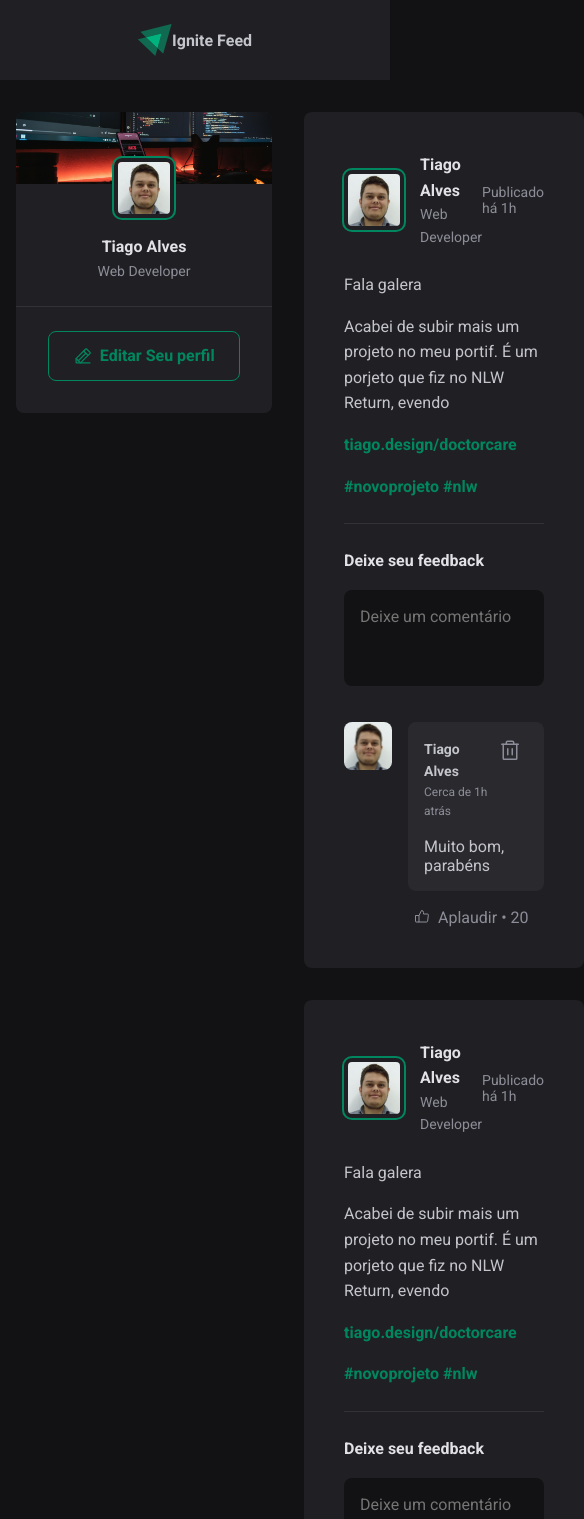
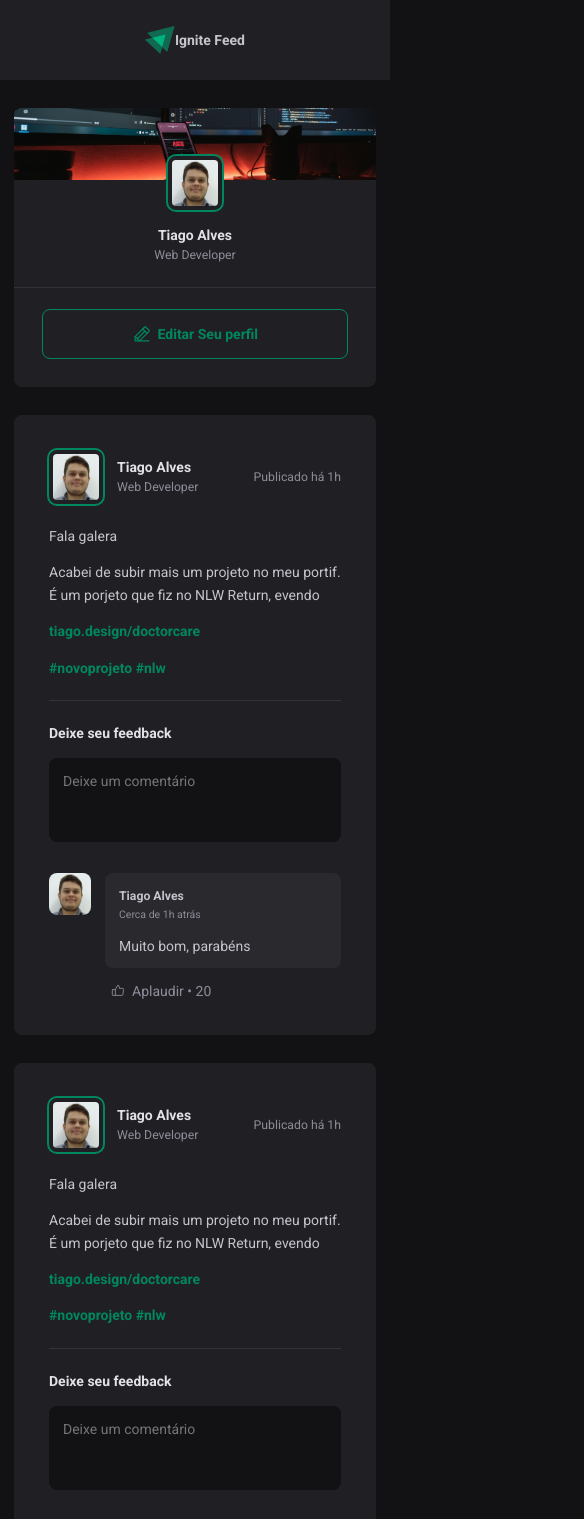
Before and after one commit to Viana-AlvesTiago/profile-feed-react, a React (Vite) app: page / in a window 390 px wide. Shown: the top 1519 px of the page, 584 px wide, since content can reach past the window. Built offline with nearby package versions, Linux system fonts and the light colour scheme.

Commit message:
Created the Avatar component

```diff
--- a/src/App.module.css
+++ b/src/App.module.css
@@ -8,3 +8,14 @@
     gap: 2rem;
     align-items: flex-start;
 }
+
+@media (max-width: 768px){
+
+    html {
+        font-size: 87.5%;
+    }
+
+    .wrapper {
+        grid-template-columns: 1fr;
+    }
+}
--- /dev/null
+++ b/src/components/Avatar.jsx
@@ -0,0 +1,10 @@
+/* eslint-disable react/prop-types */
+import styles from './Avatar.module.css';
+import defaultProfilePic from '../assets/tiago.jpeg'
+
+export function Avatar({hasBorder = true, src = defaultProfilePic}){
+    return(
+        // eslint-disable-next-line react/prop-types
+        <img className={ hasBorder ? styles.avatarWithBorder : styles.avatar} src={src}  />
+    );
+}
--- /dev/null
+++ b/src/components/Avatar.module.css
@@ -0,0 +1,14 @@
+.avatar {
+    width: calc 3rem;
+    height: calc 3rem;
+    border-radius: 8px;
+
+}
+
+.avatarWithBorder {
+    width: calc(3rem + 12px);
+    height: calc(3rem + 12px);
+    border-radius: 8px;
+    border: 4px solid var(--gray-800);
+    outline: 2px solid var(--green-500);
+}
--- a/src/components/Comment.jsx
+++ b/src/components/Comment.jsx
@@ -1,11 +1,12 @@
 import styles from './Comment.module.css'
-import avatar from '../assets/tiago.jpeg'
+import profilepic from '../assets/tiago.jpeg'
 import { ThumbsUp, Trash } from 'phosphor-react'
+import { Avatar } from './Avatar'
 
 export function Comment(){
     return(
         <div className={styles.comment}>
-            <img src={avatar} alt='Avatar' />
+            <Avatar hasBorder={false} src={profilepic} />
 
             <div className={styles.commentBox}>
                 <div className={styles.commentContent}>
--- a/src/components/Comment.module.css
+++ b/src/components/Comment.module.css
@@ -49,10 +49,17 @@
     cursor: pointer;
     line-height: 0;
     border-radius: 4px;
+    display: none;
 }
 
 .commentContent header button:hover{
     color: var(--red-500);
+}
+
+.commentContent:hover{
+    header button {
+        display: block;
+    }
 }
 
 .commentContent p {
@@ -72,6 +79,7 @@
     display: flex;
     align-items: center;
     border-radius: 2px;
+
 }
 
 .commentBox footer button:hover{
--- a/src/components/Post.jsx
+++ b/src/components/Post.jsx
@@ -1,13 +1,13 @@
 import styles from './Post.module.css'
-import avatar from '../assets/tiago.jpeg'
 import { Comment } from './Comment'
+import { Avatar } from './Avatar'
 
 export function Post(){
     return(
         <article className={styles.post}>
             <header>
                 <div className={styles.author}>
-                    <img className={styles.avatar} src={avatar} alt='Avatar' />
+                    <Avatar  />
                     <div className={styles.authorInfo}>
                         <strong>Tiago Alves</strong>
                         <span>Web Developer</span>
--- a/src/components/Post.module.css
+++ b/src/components/Post.module.css
@@ -21,13 +21,6 @@
     margin-top: 2rem;
 }
 
-.avatar{
-    width: calc(3rem + 12px);
-    height: calc(3rem + 12px);
-    border-radius: 8px;
-    border: 4px solid var(--gray-800);
-    outline: 2px solid var(--green-500);
-}
 
 .author{
     display: flex;
--- a/src/components/Sidebar.jsx
+++ b/src/components/Sidebar.jsx
@@ -3,6 +3,7 @@ import {PencilLine} from 'phosphor-react'
 import styles from './Sidebar.module.css'
 import capa from '../assets/capa.jpg'
 import profilepic from '../assets/tiago.jpeg'
+import { Avatar } from './Avatar';
 
 export function Sidebar(){
     return(
@@ -11,7 +12,8 @@ export function Sidebar(){
 
             <div className={styles.profile}>
 
-                <img className={styles.avatar} src={profilepic} alt='Profile picture' />
+                <Avatar src={profilepic} />
+
 
                 <strong>Tiago Alves</strong>
                 <span>Web Developer</span>
--- a/src/components/Sidebar.module.css
+++ b/src/components/Sidebar.module.css
@@ -30,13 +30,7 @@
 
 }
 
-.avatar {
-    width: calc(3rem + 12px);
-    height: calc(3rem + 12px);
-    border-radius: 8px;
-    border: 4px solid var(--gray-800);
-    outline: 2px solid var(--green-500);
-}
+
 
 .sidebar footer {
     border-top: 1px solid var(--gray-600);
```
